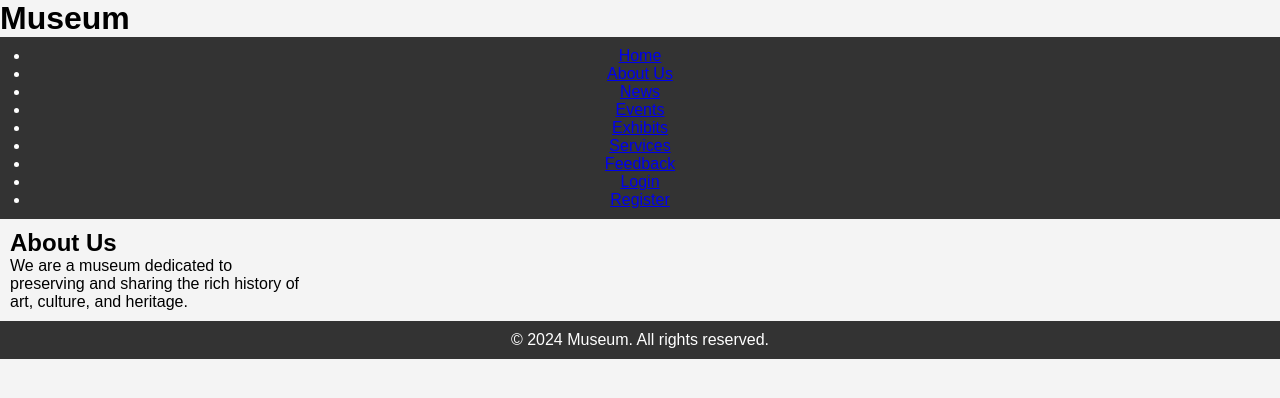
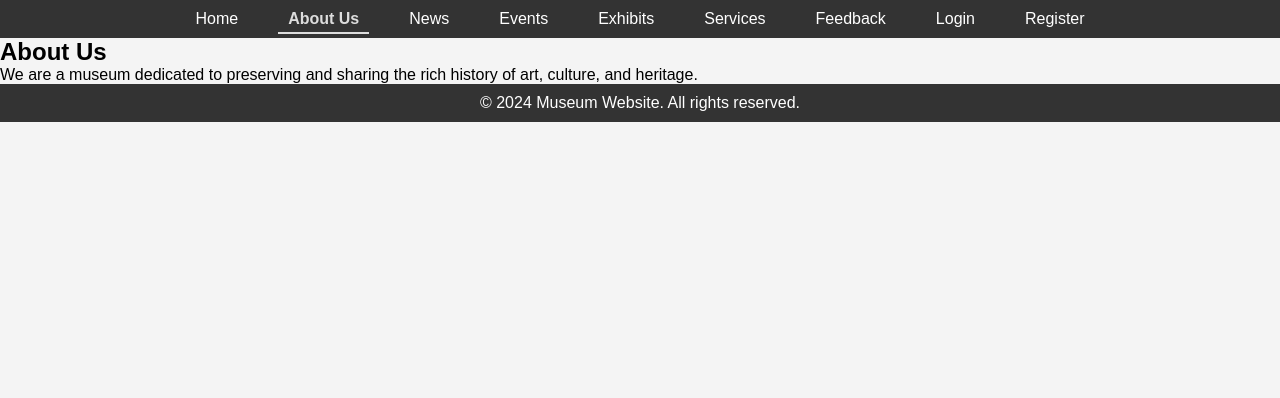
Before and after one commit to Nikoliadis/DEV5003-Nikoliadis, a Flask app: page /about in a window 1280 px wide. Shown: the top 398 px of the page. Run offline with Flask 3, Linux system fonts and the light colour scheme.

Commit message:
fixed everything only the pictures remaining

```diff
--- a/static/styles.css
+++ b/static/styles.css
@@ -1,3 +1,4 @@
+/* General Reset */
 * {
     margin: 0;
     padding: 0;
@@ -9,6 +10,7 @@ body {
     background-color: #f4f4f4;
 }
 
+/* Hero Section */
 .hero {
     text-align: center;
     background-color: #333;
@@ -25,6 +27,45 @@ body {
     margin-top: 10px;
 }
 
+/* Navigation Bar */
+nav {
+    background-color: #333;
+    color: white;
+    padding: 10px 30px;
+    text-align: center;
+}
+
+nav ul {
+    list-style-type: none;
+    margin: 0;
+    padding: 0;
+    display: flex;
+    justify-content: center;
+}
+
+nav ul li {
+    margin: 0 15px;
+}
+
+nav ul li a {
+    text-decoration: none;
+    color: white;
+    font-size: 16px;
+    padding: 5px 10px;
+}
+
+nav ul li a:hover {
+    color: #ddd;
+    font-weight: bold;
+}
+
+nav ul li a.active {
+    color: #ddd;
+    font-weight: bold;
+    border-bottom: 2px solid #ddd;
+}
+
+/* Featured Items Section */
 .featured-items {
     padding: 20px;
     background-color: white;
@@ -36,6 +77,7 @@ body {
     margin-bottom: 20px;
 }
 
+/* Grid Section */
 .grid-container {
     display: grid;
     grid-template-columns: repeat(auto-fill, minmax(300px, 1fr));
@@ -73,35 +115,7 @@ body {
     text-align: center;
 }
 
-nav {
-    background-color: #333;
-    color: white;
-    padding: 10px 30px;
-    text-align: center;
-}
-
-.navbar {
-    list-style-type: none;
-    padding: 0;
-    margin: 0;
-    display: flex;
-    justify-content: center;
-}
-
-.navbar li {
-    margin: 0 20px;
-}
-
-.navbar a {
-    text-decoration: none;
-    color: white;
-    font-size: 16px;
-}
-
-.navbar a:hover {
-    color: #ddd;
-}
-
+/* Section Styles */
 .museum-info, .news-section, .events-section, .exhibits-section, .services-section, .feedback-section {
     padding: 20px;
     margin-top: 30px;
@@ -115,6 +129,7 @@ nav {
     margin-bottom: 15px;
 }
 
+/* Footer */
 footer {
     background-color: #333;
     color: white;
@@ -124,6 +139,7 @@ footer {
     width: 100%;
 }
 
+/* Responsive Design */
 @media (max-width: 768px) {
     .grid-container {
         grid-template-columns: 1fr 1fr;
--- a/templates/base.html
+++ b/templates/base.html
@@ -1,41 +1,35 @@
+<!DOCTYPE html>
 <html lang="en">
 <head>
     <meta charset="UTF-8">
     <meta name="viewport" content="width=device-width, initial-scale=1.0">
+    <link rel="stylesheet" href="{{ url_for('static', filename='styles.css') }}">
     <title>Museum</title>
-    <link rel="stylesheet" href="{{ url_for('static', filename='styles.css') }}">
 </head>
 <body>
-    <header>
-        <div class="logo">
-            <h1>Museum</h1>
-        </div>
     <nav>
         <ul>
-                <li><a href="{{ url_for('home') }}">Home</a></li>
-                <li><a href="{{ url_for('about') }}">About Us</a></li>
-                <li><a href="{{ url_for('news') }}">News</a></li>
-                <li><a href="{{ url_for('events') }}">Events</a></li>
-                <li><a href="{{ url_for('exhibits') }}">Exhibits</a></li>
-                <li><a href="{{ url_for('services') }}">Services</a></li>
-                <li><a href="{{ url_for('feedback') }}">Feedback</a></li>
+            <li><a href="{{ url_for('home') }}" class="{{ 'active' if request.path == url_for('home') else '' }}">Home</a></li>
+            <li><a href="{{ url_for('about') }}" class="{{ 'active' if request.path == url_for('about') else '' }}">About Us</a></li>
+            <li><a href="{{ url_for('news') }}" class="{{ 'active' if request.path == url_for('news') else '' }}">News</a></li>
+            <li><a href="{{ url_for('events') }}" class="{{ 'active' if request.path == url_for('events') else '' }}">Events</a></li>
+            <li><a href="{{ url_for('exhibits') }}" class="{{ 'active' if request.path == url_for('exhibits') else '' }}">Exhibits</a></li>
+            <li><a href="{{ url_for('services') }}" class="{{ 'active' if request.path == url_for('services') else '' }}">Services</a></li>
+            <li><a href="{{ url_for('feedback') }}" class="{{ 'active' if request.path == url_for('feedback') else '' }}">Feedback</a></li>
             {% if current_user.is_authenticated %}
-                    <li><a href="{{ url_for('profile') }}">Profile</a></li>
+                <li><a href="{{ url_for('profile') }}" class="{{ 'active' if request.path == url_for('profile') else '' }}">Profile</a></li>
                 <li><a href="{{ url_for('logout') }}">Logout</a></li>
             {% else %}
-                    <li><a href="{{ url_for('login') }}">Login</a></li>
-                    <li><a href="{{ url_for('register') }}">Register</a></li>
+                <li><a href="{{ url_for('login') }}" class="{{ 'active' if request.path == url_for('login') else '' }}">Login</a></li>
+                <li><a href="{{ url_for('register') }}" class="{{ 'active' if request.path == url_for('register') else '' }}">Register</a></li>
             {% endif %}
         </ul>
     </nav>
-    </header>
 
-    <main class="grid-container">
     {% block content %}{% endblock %}
-    </main>
 
     <footer>
-        <p>&copy; 2024 Museum. All rights reserved.</p>
+        <p>© 2024 Museum Website. All rights reserved.</p>
     </footer>
 </body>
 </html>
```
Lines whose indentation alone changed are shown as unchanged.
